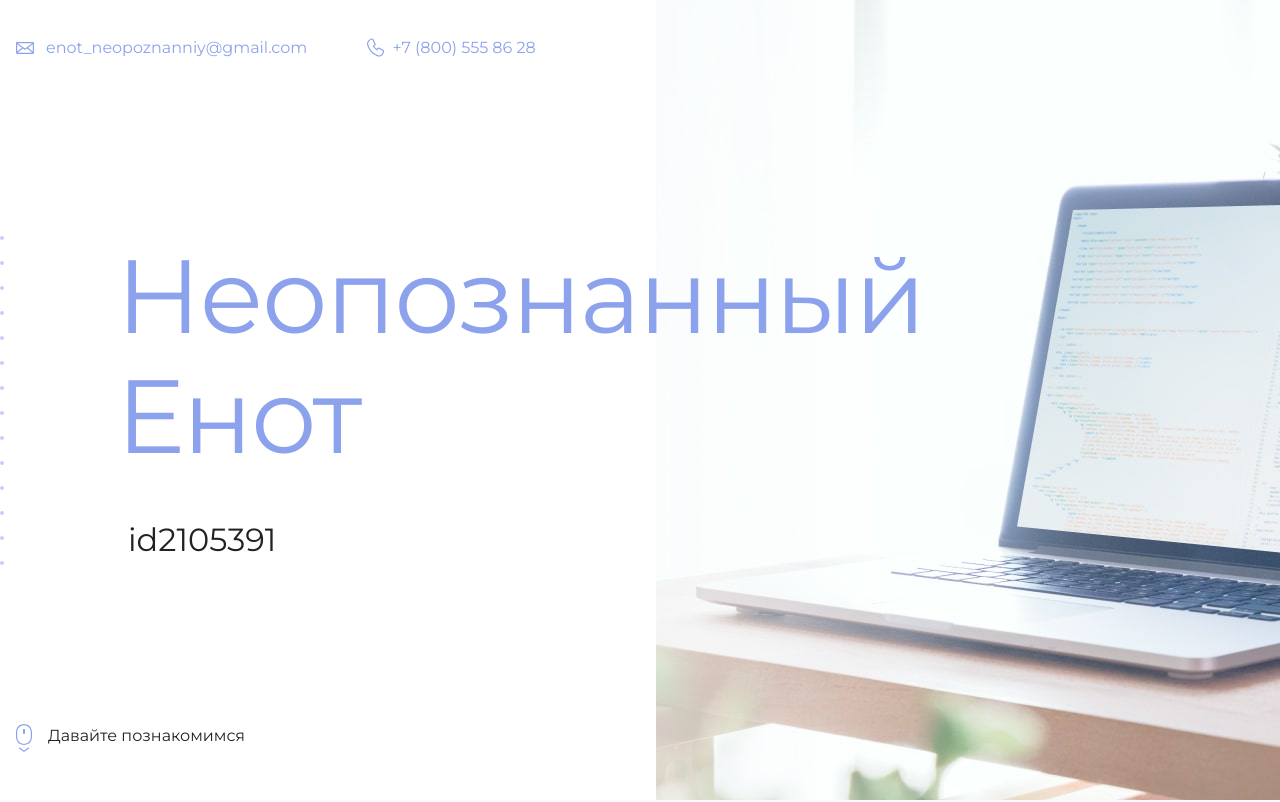
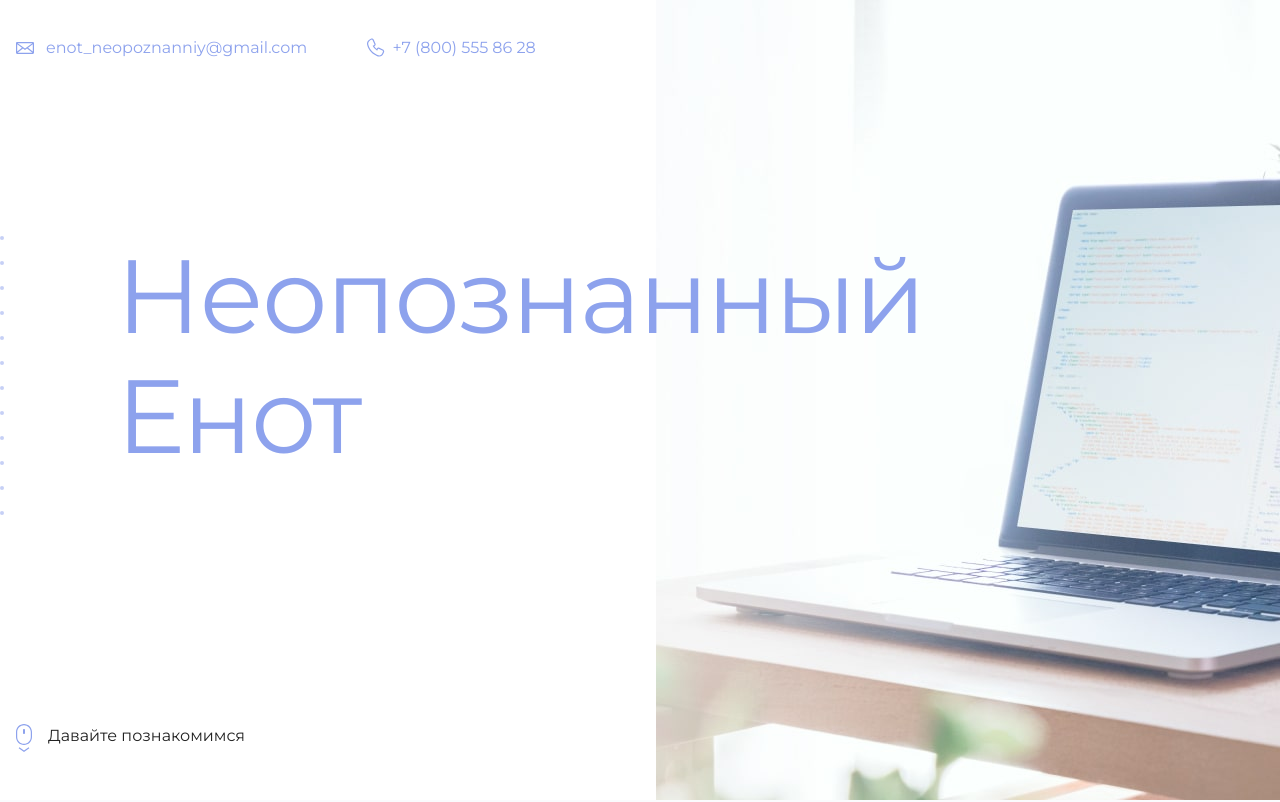
Before and after one commit to derDron/my-site, a plain HTML site: page index.html in a window 1280 px wide. Shown: the top 802 px of the page. Drawn offline with Linux system fonts and the light colour scheme.

Commit message:
Update index.html

```diff
--- a/index.html
+++ b/index.html
@@ -19,7 +19,7 @@
       <section class="hero-image">
         <div class="container">
           <h1 class="heading">Неопознанный Енот</h1>
-          <p>id2105391</p>
+          <p><id2105391></p>
         </div>
       </section>
 
```
